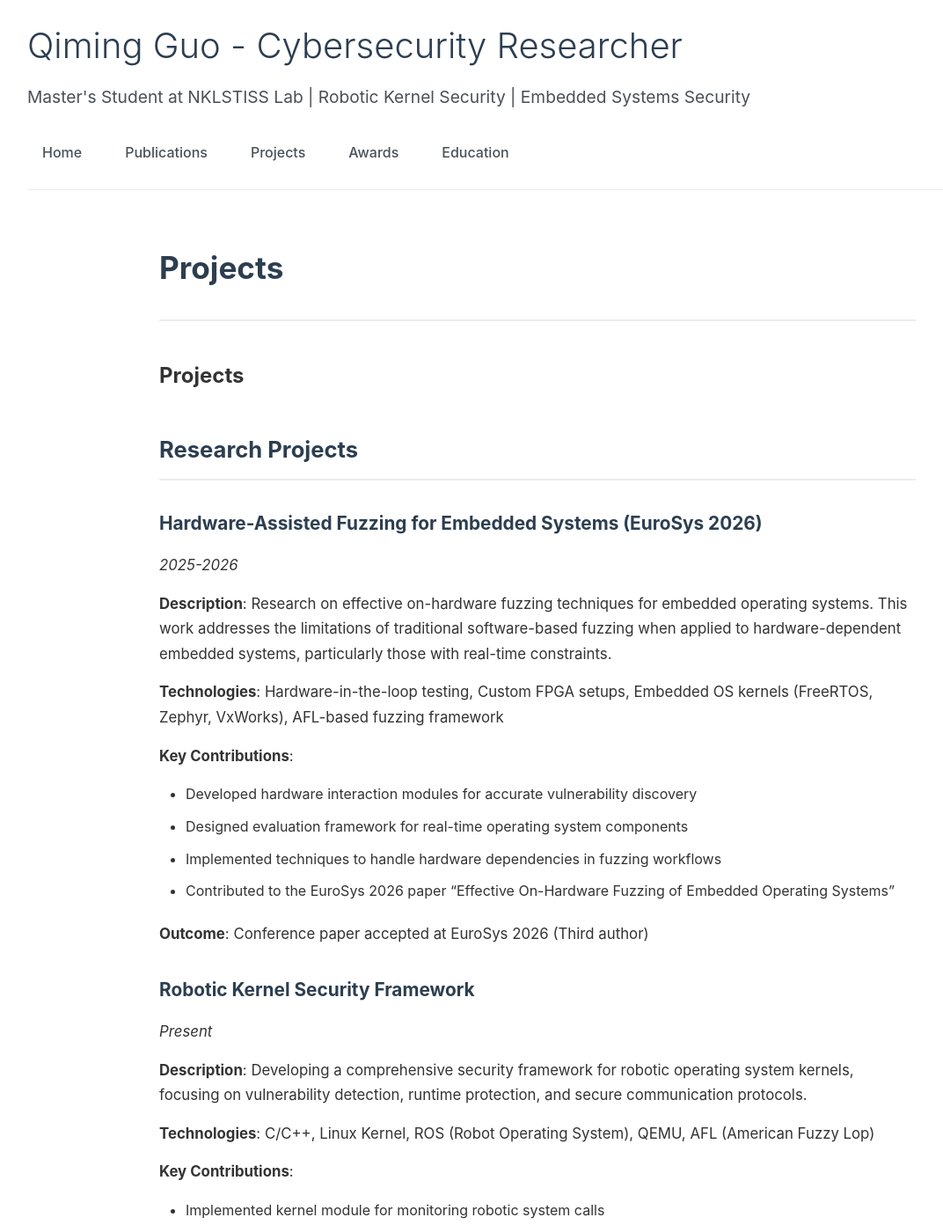
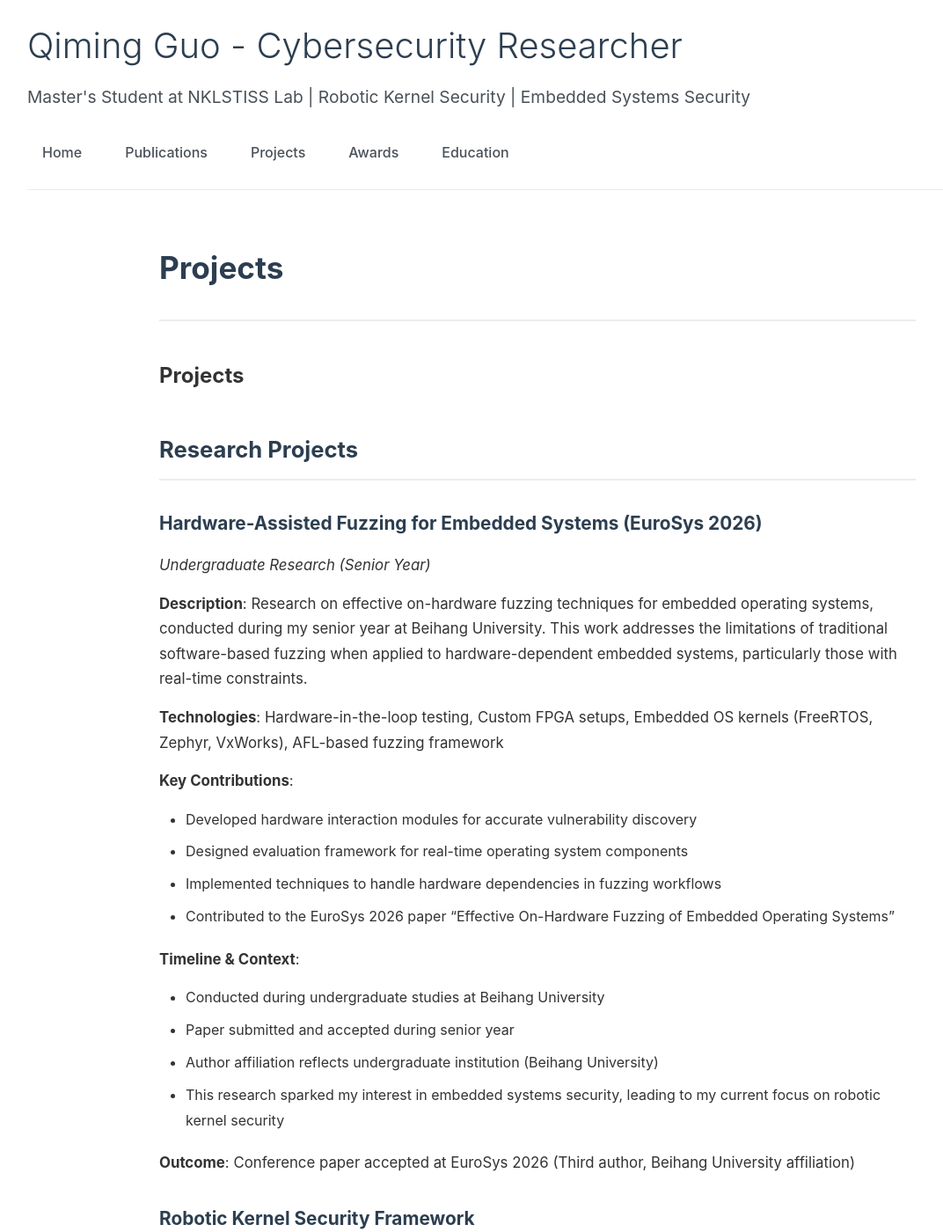
Before and after one commit to grubwithu/grubwithu.github.io, a Jekyll site: the page built from projects.md, in a window 1280 px wide and 1400 px high. Shown: the whole window at 88% size, without its empty margins (29-1101 px from the left). Built offline with Jekyll 4.4.1, drawn with Linux system fonts in a browser that asks for light colours.

Commit message:
Correct EuroSys 2026 paper authorship details
- Restored author affiliation to 'Beihang University' (as in original paper)
- Clarified that this research was conducted during undergraduate studies
- Updated project description to reflect senior year timeline
- Added context about undergraduate research experience
- Maintained accurate academic timeline: paper from undergraduate work, current research at NKLSTISS Lab

```diff
--- a/projects.md
+++ b/projects.md
@@ -9,9 +9,9 @@ permalink: /projects/
 ## Research Projects
 
 ### Hardware-Assisted Fuzzing for Embedded Systems (EuroSys 2026)
-*2025-2026*
+*Undergraduate Research (Senior Year)*
 
-**Description**: Research on effective on-hardware fuzzing techniques for embedded operating systems. This work addresses the limitations of traditional software-based fuzzing when applied to hardware-dependent embedded systems, particularly those with real-time constraints.
+**Description**: Research on effective on-hardware fuzzing techniques for embedded operating systems, conducted during my senior year at Beihang University. This work addresses the limitations of traditional software-based fuzzing when applied to hardware-dependent embedded systems, particularly those with real-time constraints.
 
 **Technologies**: Hardware-in-the-loop testing, Custom FPGA setups, Embedded OS kernels (FreeRTOS, Zephyr, VxWorks), AFL-based fuzzing framework
 
@@ -21,7 +21,13 @@ permalink: /projects/
 - Implemented techniques to handle hardware dependencies in fuzzing workflows
 - Contributed to the EuroSys 2026 paper "Effective On-Hardware Fuzzing of Embedded Operating Systems"
 
-**Outcome**: Conference paper accepted at EuroSys 2026 (Third author)
+**Timeline & Context**:
+- Conducted during undergraduate studies at Beihang University
+- Paper submitted and accepted during senior year
+- Author affiliation reflects undergraduate institution (Beihang University)
+- This research sparked my interest in embedded systems security, leading to my current focus on robotic kernel security
+
+**Outcome**: Conference paper accepted at EuroSys 2026 (Third author, Beihang University affiliation)
 
 ### Robotic Kernel Security Framework
 *Present*
```
Also changed, not shown: education.md (+1 -1 lines), index.md (+3 -3 lines), publications.md (+1 -1 lines).
